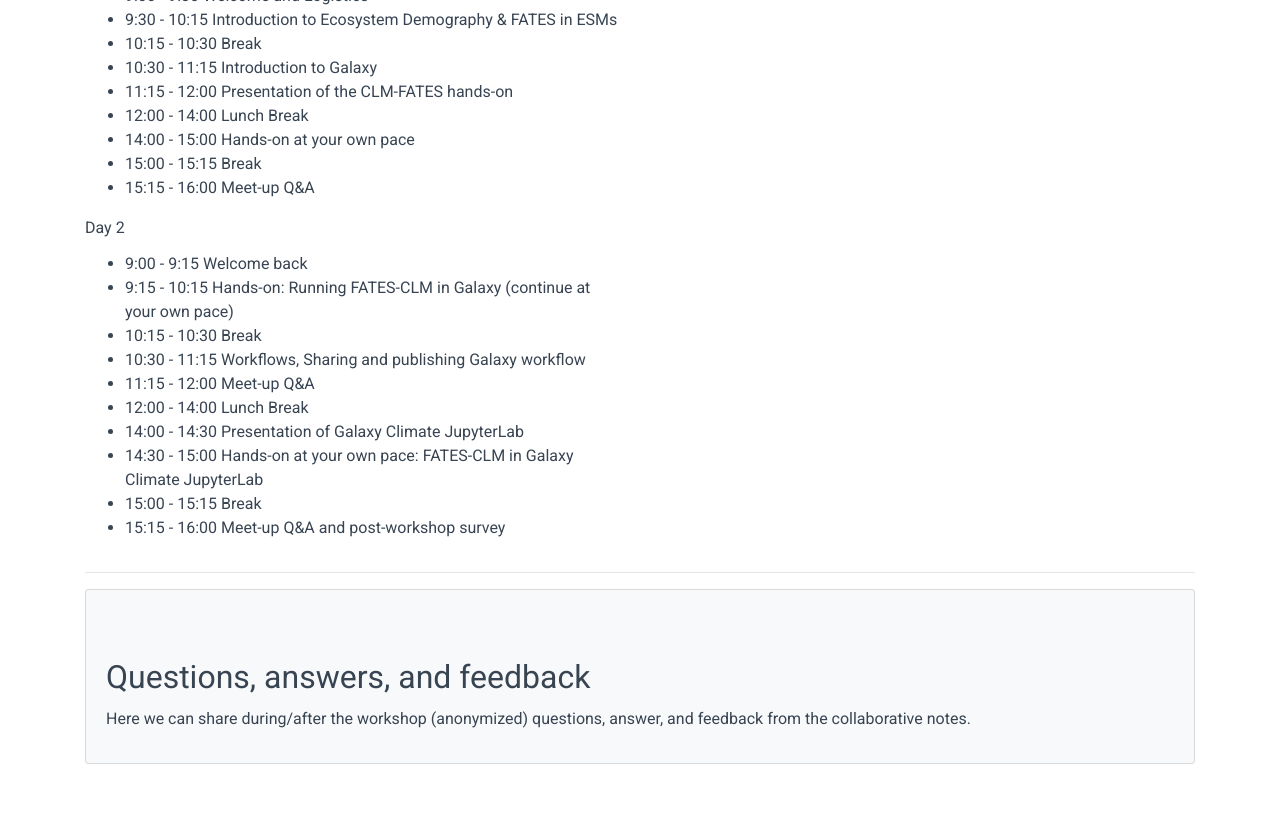
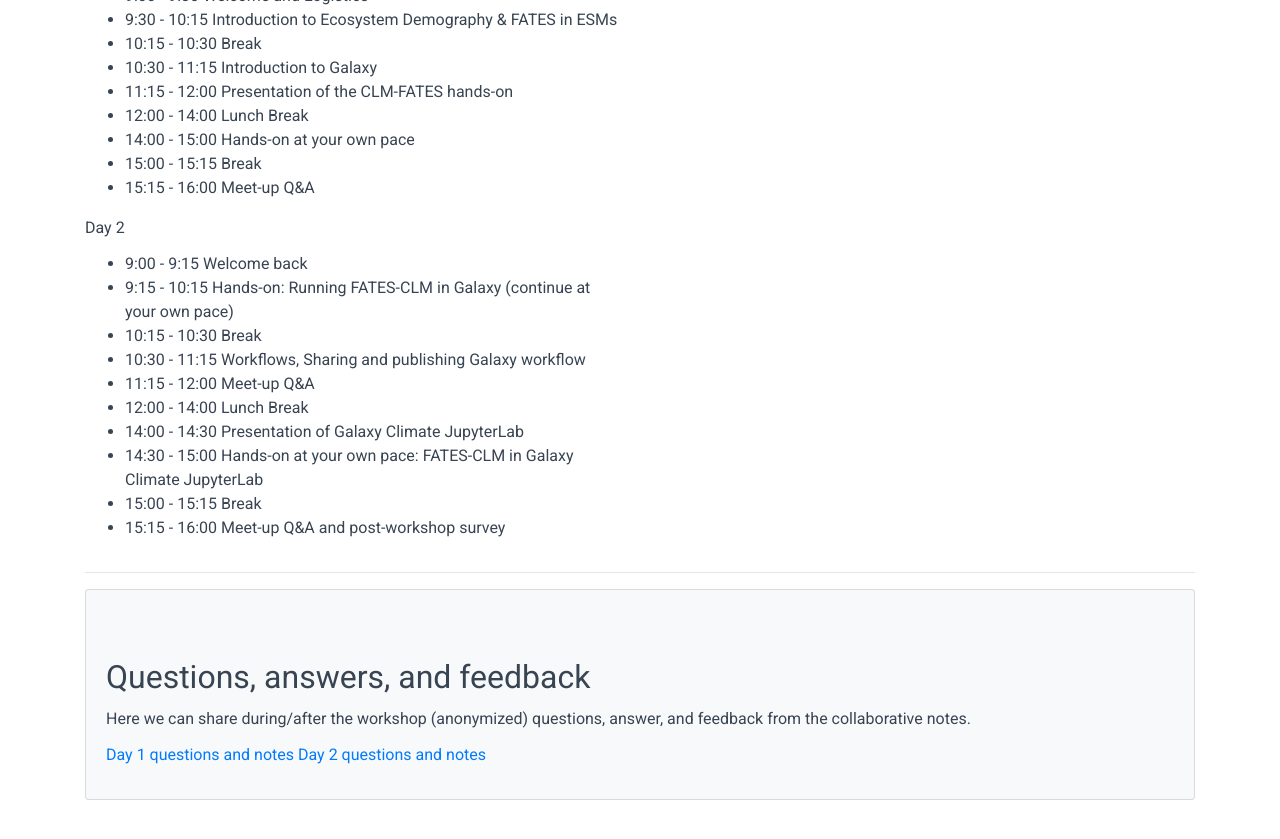
Before and after one commit to NordicESMhub/2020-10-26-galaxy-fates, a Jekyll site: the page built from index.md, in a window 1280 px wide and 900 px high, scrolled down 1321 px. Shown: the top 839 px of the window. Built offline with Jekyll 4.4.1, drawn with Linux system fonts in a browser that asks for light colours; comment, search, counter and statistics services are not loaded.

Commit message:
add Q&A from hackMD for day 1 and 2

```diff
--- a/questions.md
+++ b/questions.md
@@ -3,8 +3,8 @@
 Here we can share during/after the workshop (anonymized)
 questions, answer, and feedback from the collaborative notes.
 
-<!--* [Day 1 questions and notes]({{ site.baseurl }}/hackmd-day1/)-->
-<!--* [Day 2 questions and notes]({{ site.baseurl }}/hackmd-day2/)-->
+[Day 1 questions and notes]({{ site.baseurl }}/hackmd-day1/)
+[Day 2 questions and notes]({{ site.baseurl }}/hackmd-day2/)
 <!--* [Day 3 questions and notes]({{ site.baseurl }}/hackmd-day3/)-->
 <!--* [Day 4 questions and notes]({{ site.baseurl }}/hackmd-day4/)-->
 <!--* [Day 5 questions and notes]({{ site.baseurl }}/hackmd-day5/)-->
```
